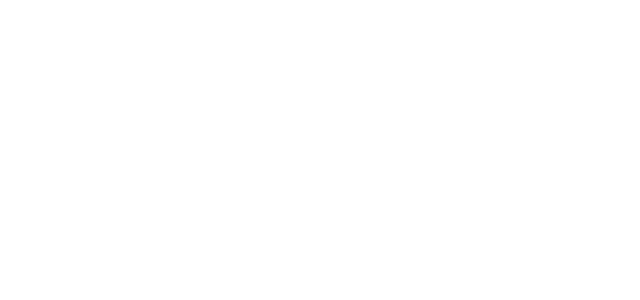
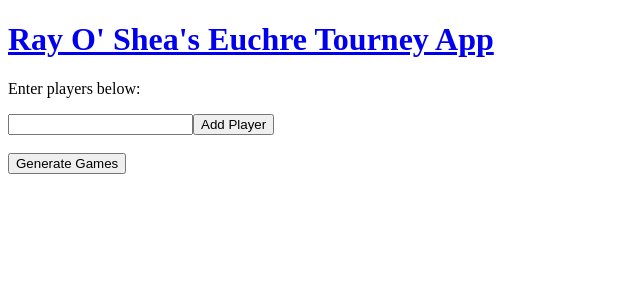
Before and after one commit to rossgrat/rays-tourney, an Angular app: page / in a window 1280 px wide. Shown: the top 300 px of the page, without its empty margins (0-640 px from the left). Built offline with nearby package versions, Linux system fonts and the light colour scheme.

Commit message:
Adding players and displaying them is working

```diff
--- a/src/app/app.component.html
+++ b/src/app/app.component.html
@@ -0,0 +1,10 @@
+<main>
+  <a [routerLink]="['/']">
+    <header class="brand-name">
+      <h1>Ray O' Shea's Euchre Tourney App</h1>
+    </header>
+  </a>
+  <section class="content">
+    <router-outlet></router-outlet>
+  </section>
+</main>
--- a/src/app/app.component.ts
+++ b/src/app/app.component.ts
@@ -1,11 +1,11 @@
 import { Component } from '@angular/core';
-import { CommonModule } from '@angular/common';
-import { RouterOutlet } from '@angular/router';
+import { RouterModule } from '@angular/router';
 
 @Component({
   selector: 'app-root',
   standalone: true,
-  imports: [CommonModule, RouterOutlet],
+  imports: [
+    RouterModule],
   templateUrl: './app.component.html',
   styleUrl: './app.component.css'
 })
--- a/src/app/app.routes.ts
+++ b/src/app/app.routes.ts
@@ -1,3 +1,11 @@
 import { Routes } from '@angular/router';
+import { PlayersComponent } from './players/players.component';
 
-export const routes: Routes = [];
+export const routes: Routes = [
+    {
+        path: '',
+        component: PlayersComponent,
+        title: 'Players'
+
+    }
+]
--- /dev/null
+++ b/src/app/players/players.component.html
@@ -0,0 +1,11 @@
+<p>Enter players below:</p>
+<form [formGroup]="addPlayersForm" (submit)="addPlayers()">
+    <input id="name" type-="text" formControlName="name">
+    <button type="submit" class="primary">Add Player</button>
+</form>
+<br>
+<button type="submit" class="primary">Generate Games</button>
+<br>
+<ul>
+    <li *ngFor="let name of namesList; index as i">{{i}} {{name}}</li>
+</ul>
--- /dev/null
+++ b/src/app/players/players.component.ts
@@ -0,0 +1,25 @@
+import { Component } from '@angular/core';
+import { CommonModule } from '@angular/common';
+import { FormControl, FormGroup, ReactiveFormsModule } from '@angular/forms';
+
+@Component({
+  selector: 'app-Players',
+  standalone: true,
+  imports: [
+    CommonModule,
+    ReactiveFormsModule
+  ],
+  templateUrl: './players.component.html'
+})
+export class PlayersComponent {
+  namesList: string[] = []
+
+  addPlayersForm = new FormGroup({
+    name: new FormControl('')
+  })
+
+  addPlayers() {
+    this.namesList.unshift(this.addPlayersForm.value.name ?? 'New Player')
+    this.addPlayersForm.reset()
+  }
+}
```
Also changed, not shown: 1 other file (tests, documents, lock files or other folders).
